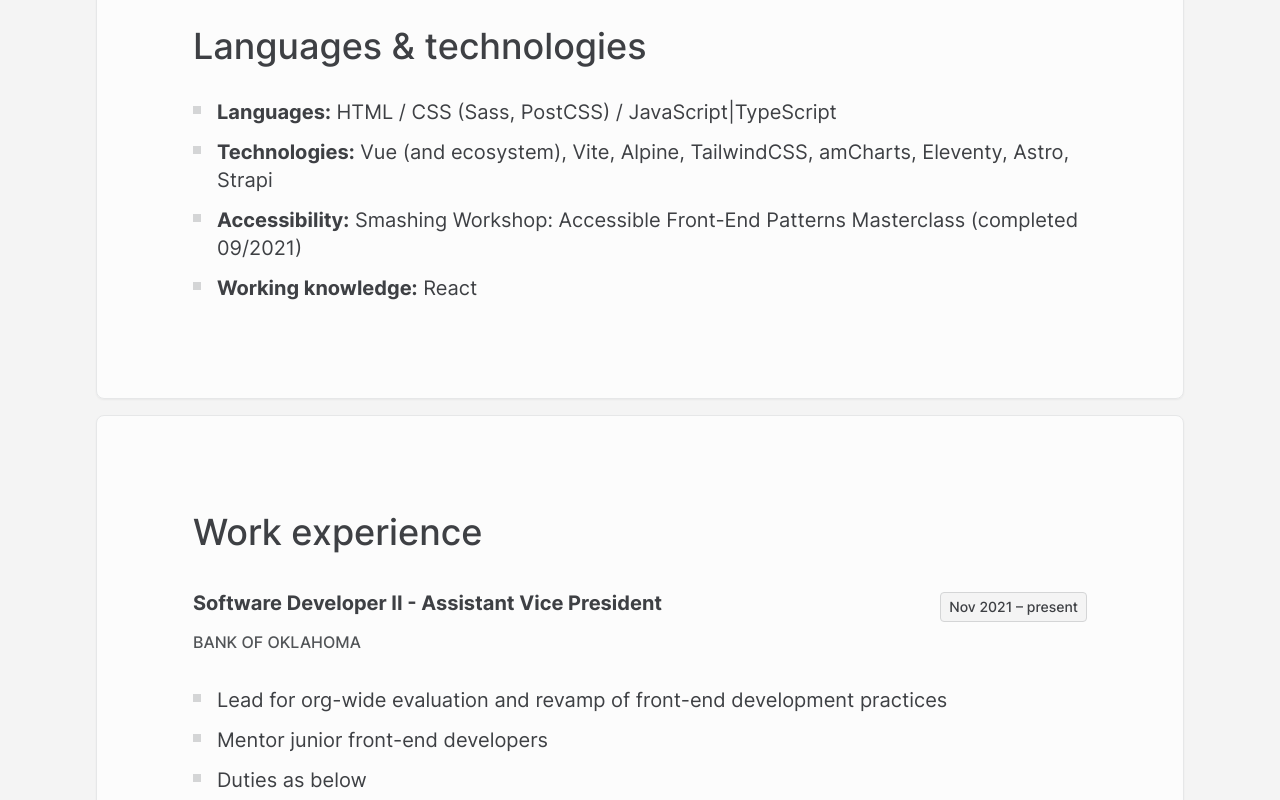
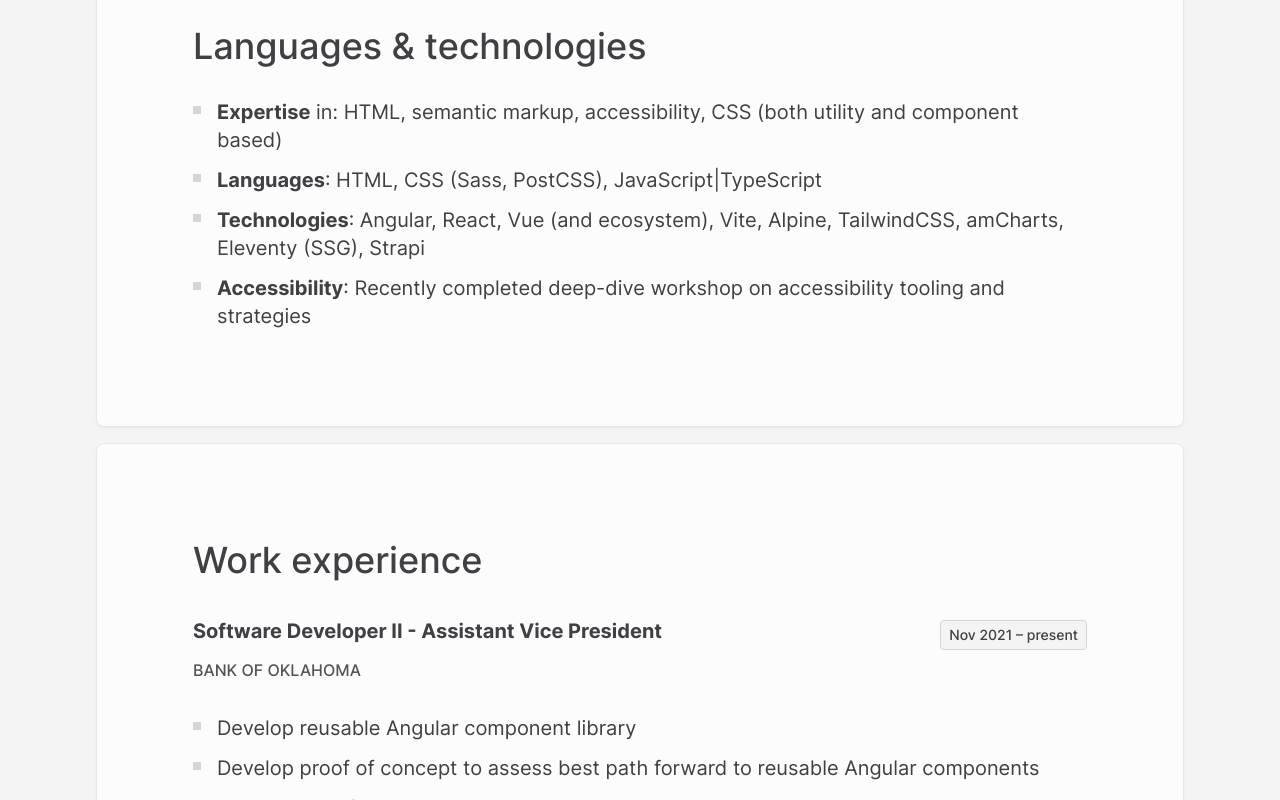
Before and after one commit to megalofauna/dev-site, a Vue app: page /resume in a window 1280 px wide. Shown: the part 500-1300 px from the top of the page. Built offline with nearby package versions, Linux system fonts and the light colour scheme.

Commit message:
Update resume page

```diff
--- a/src/views/Resume.vue
+++ b/src/views/Resume.vue
@@ -21,12 +21,10 @@
                 Languages & technologies
             </h2>
             <ul class="max-w-5xl mt-8 space-y-2 text-sm list-inside xl:space-y-3 list-square xl:text-xl">
-                <li><strong>Languages:</strong> HTML / CSS (Sass, PostCSS) / JavaScript|TypeScript</li>
-                <li><strong>Technologies:</strong> Vue (and ecosystem), Vite, Alpine, TailwindCSS, amCharts, Eleventy,
-                    Astro, Strapi</li>
-                <li><strong>Accessibility:</strong> Smashing Workshop: Accessible Front-End Patterns Masterclass
-                    (completed 09/2021)</li>
-                <li><strong>Working knowledge:</strong> React</li>
+                <li><strong>Expertise</strong> in: HTML, semantic markup, accessibility, CSS (both utility and component based)</li>
+                <li><strong>Languages</strong>: HTML, CSS (Sass, PostCSS), JavaScript|TypeScript</li>
+                <li><strong>Technologies</strong>: Angular, React, Vue (and ecosystem), Vite, Alpine, TailwindCSS, amCharts, Eleventy (SSG), Strapi</li>
+                <li><strong>Accessibility</strong>: Recently completed deep-dive workshop on accessibility tooling and strategies</li>
             </ul>
         </section>
 
@@ -43,7 +41,8 @@
             </div>
             <p class="mt-2 font-medium text-gray-600 uppercase dark:text-gray-200">Bank of Oklahoma</p>
             <ul class="max-w-5xl mt-8 space-y-2 text-sm list-inside xl:space-y-3 list-square xl:text-xl">
-                <li>Lead for org-wide evaluation and revamp of front-end development practices</li>
+                <li>Develop reusable Angular component library</li>
+                <li>Develop proof of concept to assess best path forward to reusable Angular components</li>
                 <li>Mentor junior front-end developers</li>
                 <li>Duties as below</li>
             </ul>
```
Also changed, not shown: 1 other file (tests, documents, lock files or other folders).
